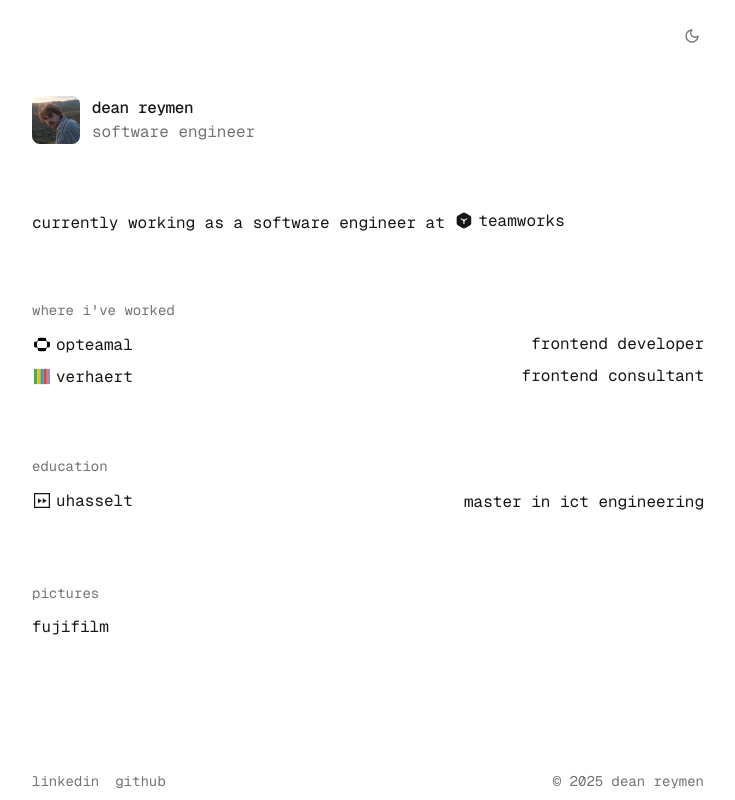
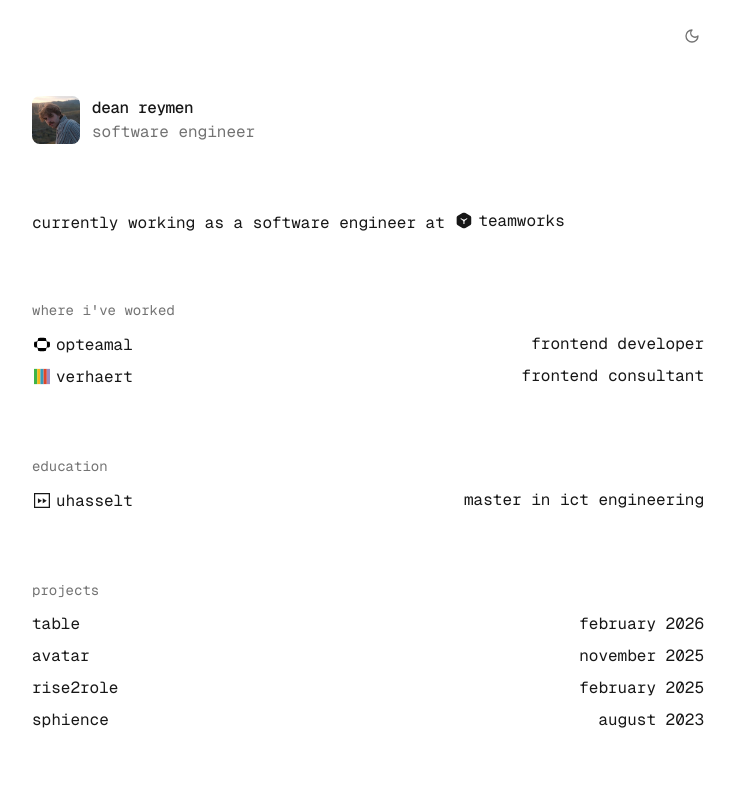
Before and after one commit to deenr/portfolio, a Next.js app: page / in a window 1280 px wide. Shown: the top 800 px of the page, without its empty margins (272-1007 px from the left). Built offline with nearby package versions, Linux system fonts and the light colour scheme.

Commit message:
feat: add projects section

```diff
--- /dev/null
+++ b/app/components/brand-description-link.tsx
@@ -0,0 +1,41 @@
+import { ReactNode } from "react";
+import { BrandLink } from "./brand-link";
+
+interface BrandDescriptionLinkProps {
+  href: string;
+  icon?: ReactNode;
+  label: string;
+  description: string;
+  iconColor?: string;
+}
+
+export function BrandDescriptionLink({
+  href,
+  icon,
+  label,
+  description,
+  iconColor,
+}: BrandDescriptionLinkProps) {
+  return (
+    <a
+      href={href}
+      target="_blank"
+      rel="noopener noreferrer"
+      className="group text-foreground hover:text-foreground py-1 transition-colors duration-150 text-base flex items-center justify-between gap-2"
+    >
+      {icon ? (
+        <BrandLink
+          icon={icon}
+          label={label}
+          iconColor={iconColor}
+          className="group-hover:underline underline-offset-[3px]"
+        />
+      ) : (
+        <span className="text-base group-hover:underline underline-offset-[3px]">
+          {label}
+        </span>
+      )}
+      <span className="text-foreground text-base text-right">{description}</span>
+    </a>
+  );
+}
--- a/app/page.tsx
+++ b/app/page.tsx
@@ -5,7 +5,7 @@ import { Teamworks } from "./components/teamworks";
 import { Verhaert } from "./components/verhaert";
 import { UHasselt } from "./components/uhasselt";
 import { BrandLink } from "./components/brand-link";
-import { Arrow } from "./components/arrow";
+import { BrandDescriptionLink } from "./components/brand-description-link";
 import { Footer } from "./components/footer";
 
 export default function Home() {
@@ -59,37 +59,19 @@ export default function Home() {
             where i&apos;ve worked
           </p>
           <div className="flex flex-col">
-            <a
+            <BrandDescriptionLink
               href="https://opteamalsports.com"
-              target="_blank"
-              rel="noopener noreferrer"
-              className="group text-foreground hover:text-foreground py-1 transition-colors duration-150 text-base flex items-center justify-between gap-2"
-            >
-              <BrandLink
               icon={<Opteamal className="size-3.5 sm:size-4" />}
               label="opteamal"
               iconColor="text-primary"
-                className="group-hover:underline underline-offset-[3px]"
+              description="frontend developer"
             />
-              <span className="text-foreground text-base">
-                frontend developer
-              </span>
-            </a>
-            <a
+            <BrandDescriptionLink
               href="https://verhaert.digital"
-              target="_blank"
-              rel="noopener noreferrer"
-              className="group text-foreground hover:text-foreground py-1 transition-colors duration-150 text-base flex items-center justify-between gap-2"
-            >
-              <BrandLink
               icon={<Verhaert className="size-3.5 sm:size-4" />}
               label="verhaert"
-                className="group-hover:underline underline-offset-[3px]"
+              description="frontend consultant"
             />
-              <span className="text-foreground text-base">
-                frontend consultant
-              </span>
-            </a>
           </div>
         </section>
 
@@ -104,16 +86,40 @@ export default function Home() {
             education
           </p>
           <div className="flex flex-col">
-            <div className="text-foreground py-1 text-base flex items-center justify-between gap-2">
-              <BrandLink
+            <BrandDescriptionLink
               href="https://www.uhasselt.be/en"
               icon={<UHasselt className="size-3.5 sm:size-4" />}
               label="uhasselt"
+              description="master in ict engineering"
             />
-              <span className="text-foreground text-base text-right">
-                master in ict engineering
-              </span>
           </div>
+        </section>
+
+        <section className="flex flex-col gap-2">
+          <p className="text-[var(--muted-foreground)] text-sm font-mono">
+            projects
+          </p>
+          <div className="flex flex-col">
+            <BrandDescriptionLink
+              href="https://table.deanreymen.be"
+              label="table"
+              description="february 2026"
+            />
+            <BrandDescriptionLink
+              href="https://avatar.deanreymen.be"
+              label="avatar"
+              description="november 2025"
+            />
+            <BrandDescriptionLink
+              href="https://r2r.deanreymen.be/"
+              label="rise2role"
+              description="february 2025"
+            />
+            <BrandDescriptionLink
+              href="https://sphience.deanreymen.be/"
+              label="sphience"
+              description="august 2023"
+            />
           </div>
         </section>
 
```
Also changed, not shown: public/images/manifest.json. Lines whose indentation alone changed are shown as unchanged.
